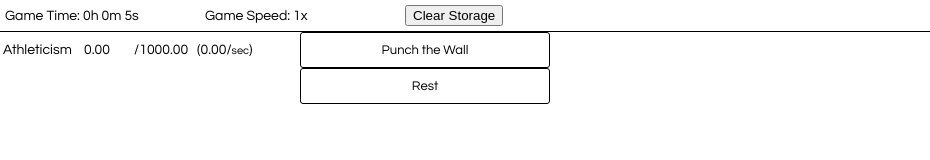
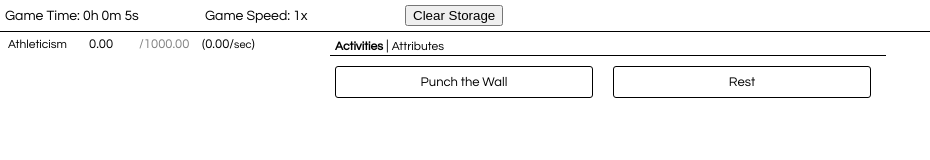
Before and after one commit to Alist3r/myapp, a React app: page / in a window 1280 px wide. Shown: the whole page, without its empty margins (0-930 px from the left). Built offline with nearby package versions, Linux system fonts and the light colour scheme.

Commit message:
tabs selector and other improvements

```diff
--- a/src/Components/ActivityPanel.js
+++ b/src/Components/ActivityPanel.js
@@ -102,7 +102,7 @@ class ActivityPanel extends React.Component {
     let resources = this.state.resources
       return(
         <Tooltip activity={activity} resourcesList={resources} direction="right">
-          <button onClick={() => this.doActivity()} className='Activity-Btn'> {activity.name} {activity.stage != null && ( <span>[{activity.stage}]</span>)} </button>
+          <span onClick={() => this.doActivity()} className='Activity-Btn'> {activity.name} {activity.stage != null && ( <span>[{activity.stage}]</span>)} </span>
         </Tooltip>
       )
     }
--- a/src/Components/Game.js
+++ b/src/Components/Game.js
@@ -6,6 +6,7 @@ import TopBar from './TopBar.js'
 import resourcesList from '../Utilities/ResourcesList.js'
 import activityList from '../Utilities/ActivityList.js'
 import * as utility from '../Utilities/UtilityFunctions.js'
+import * as constants from '../Utilities/StringsConst.js'
 
 class Game extends React.Component {
     constructor(props) {
@@ -13,7 +14,8 @@ class Game extends React.Component {
         this.state = {
             gameTime: 0,
             gameResources: resourcesList.slice(),
-            gameActivities: activityList.slice()
+            gameActivities: activityList.slice(),
+            activeTab: constants.TAB_ACT
         }
 
         //If a storage exist, the load the datas
@@ -21,9 +23,7 @@ class Game extends React.Component {
     }
 
     tick() {
-        this.setState({
-
-        });
+       this.setState({})
     }
 
     componentDidMount() {
@@ -83,13 +83,12 @@ class Game extends React.Component {
         return resource.unlocked
     }
 
-    changeSpeed(speedValue) {
-        let updatedSpeed = this.state.gameSpeed
-        updatedSpeed = speedValue
+    updateActiveTab(tabToActivate) {
         this.setState({
-          gameSpeed: updatedSpeed
-        });
-      }
+            activeTab: tabToActivate
+        })
+    }
+
 
     render() {
         let gameResources = this.state.gameResources.slice()
@@ -97,7 +96,7 @@ class Game extends React.Component {
 
         return(
 
-            <div>
+            <div className="Game-Main-Container">
                 <TopBar gameState={this.state}/>
                 <div className="Left-Panel">
                     {gameResources.map(resource => (
@@ -106,9 +105,20 @@ class Game extends React.Component {
                 </div>
 
                 <div className="Middle-Panel">
-                    {gameActivities.map(activity => (
-                        <div>{this.unlockActivity(activity) && (<ActivityPanel activity={activity} resources ={gameResources} />)}</div>
-                    ))}
+                    {/** TABS SELECTOR */}
+                    <div className="Middle-Panel-Tabs-Container">
+                        <span className="Middle-Panel-Tab-Name" style={{'fontWeight': this.state.activeTab === constants.TAB_ACT ? 'bold' : 'normal'}} onClick={() => this.updateActiveTab(constants.TAB_ACT)}>{constants.TAB_ACT}</span>
+                        <span>|</span>
+                        <span className="Middle-Panel-Tab-Name" style={{'fontWeight': this.state.activeTab === "Attributes" ? 'bold' : 'normal'}} onClick={() => this.updateActiveTab("Attributes")}>Attributes</span>
+                    </div>
+                    {/** ACTIVITY PANEL */}
+                    <div className="Middle-Panel-Activity-Tab" style={{'visibility': this.state.activeTab === constants.TAB_ACT ? 'visible' : 'hidden'}}>
+                        {gameActivities.map(activity => (
+                            <div className="Middle-Panel-Activity-Container" >
+                                {this.unlockActivity(activity) && (<ActivityPanel activity={activity} resources ={gameResources} />)}
+                            </div>
+                        ))}
+                    </div>
                 </div>
             </div>
 
--- a/src/Utilities/StringsConst.js
+++ b/src/Utilities/StringsConst.js
@@ -6,4 +6,6 @@ export const ACT_MEDIT = "Meditate"
 export const ACT_JOGG  = "Jogging"
 export const ACT_REST  = "Rest"
 
+export const TAB_ACT = "Activities"
+
 export const OPT_GAMESPEED = 1
--- a/src/Utilities/UtilityFunctions.js
+++ b/src/Utilities/UtilityFunctions.js
@@ -3,6 +3,7 @@ export function saveState(state) {
     localStorage.setItem('gameTime', state.gameTime);
     localStorage.setItem("gameResources", JSON.stringify(state.gameResources));
     localStorage.setItem("gameActivities", JSON.stringify(state.gameActivities));
+    localStorage.setItem("activeTab", JSON.stringify(state.activeTab));
 }
 
 export function loadState(state) {
@@ -10,6 +11,7 @@ export function loadState(state) {
     let gameTime
     let gameResources
     let gameActivities
+    let activeTab
 
     if(parseInt(localStorage.getItem('gameTime'))) {
         gameTime = parseInt(localStorage.getItem('gameTime'))
@@ -32,10 +34,18 @@ export function loadState(state) {
         gameActivities = state.gameActivities
     }
 
+    if(parseInt(localStorage.getItem('activeTab'))) {
+        activeTab = parseInt(localStorage.getItem('activeTab'))
+    }
+    else {
+        activeTab = state.activeTab
+    }
+
     updatedstate = {
         gameTime,
         gameResources,
-        gameActivities
+        gameActivities,
+        activeTab
     }
 
     return updatedstate
--- a/src/index.css
+++ b/src/index.css
@@ -4,6 +4,12 @@ body {
   width: 100%;
   margin: 0px;
   height: 100%;
+}
+
+.Game-Main-Container {
+  width: 100%;
+  min-width: 1080px;
+  height: auto;
 }
 
 .Top-Bar {
@@ -21,7 +27,10 @@ body {
   width: 25%;
   min-width: 300px;
   max-width: 500px;
-  display: table-cell;
+  display: inline-block;
+  font-size: 13px;
+  padding: 5px;
+  vertical-align: top;
 }
 
 .Resource-Cell-Name {
@@ -30,6 +39,7 @@ body {
   display: table-cell;
   padding: 1px;
   padding-left: 3px;
+  font-size: 12px;
 }
 
 .Resource-Cell-Value {
@@ -42,6 +52,7 @@ body {
   width: 63px;
   max-width: 63px;
   display: table-cell;
+  color: grey;
 }
 
 .Resource-Cell-IncRatio {
@@ -51,23 +62,52 @@ body {
 }
 
 .Middle-Panel {
-  min-width: 500px;
+  min-width: 400px;
   max-width: 650px;
-  display: table-cell;
+  display: inline-block;
+  padding-top: 5px;
+  vertical-align: top;
 }
 
 .Resource-Span-Sec {
   font-size: 11px;
 }
 
+.Middle-Panel-Tabs-Container {
+  border-bottom: 1px solid black;
+  padding: 2px;
+  margin-bottom: 10px;
+}
+
+.Middle-Panel-Tab-Name {
+  margin: 3px;
+  margin-bottom: 7px;
+  font-size: 12px;
+  cursor: pointer;
+}
+
+  .Middle-Panel-Tab-Name:hover {
+    font-weight: bold;
+  }
+
+.Middle-Panel-Activity-Container {
+  width: auto;
+  width: 250px;
+  display: inline;
+  margin: 5px;
+}
+
 .Activity-Btn {
   background-color: #fff;
   cursor: pointer;
   border: 1px solid black;
-  padding: 10px;
-  width: 250px;
+  padding: 8px;
+  width: 240px;
   border-radius: 3px;
   font: 13px "Century Gothic", Futura, sans-serif;
+  text-align: center;
+  float:left;
+  display: table-cell;
 }
 
 .Activity-Btn:active {
```
Also changed, not shown: 1 other file.
